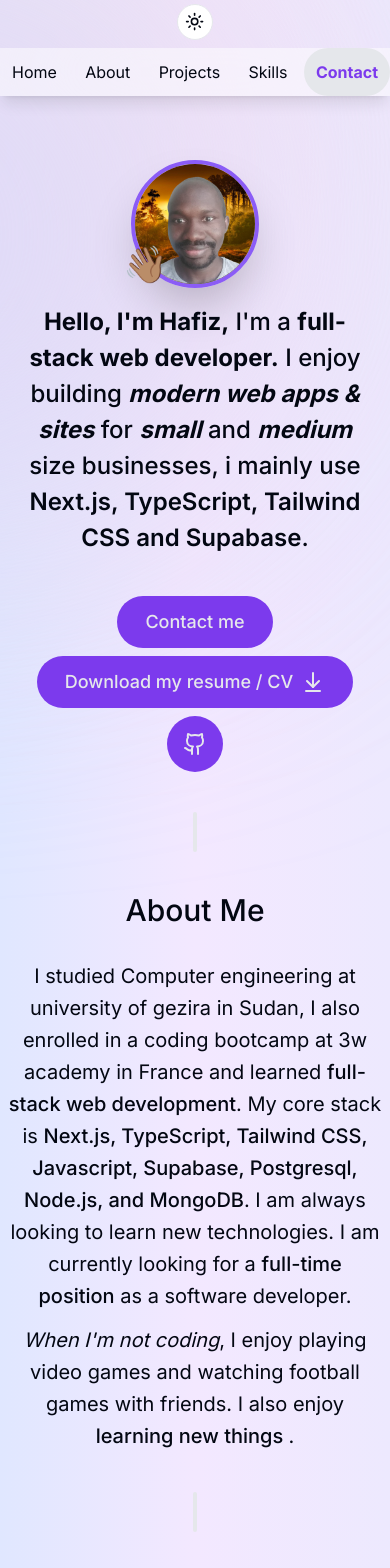
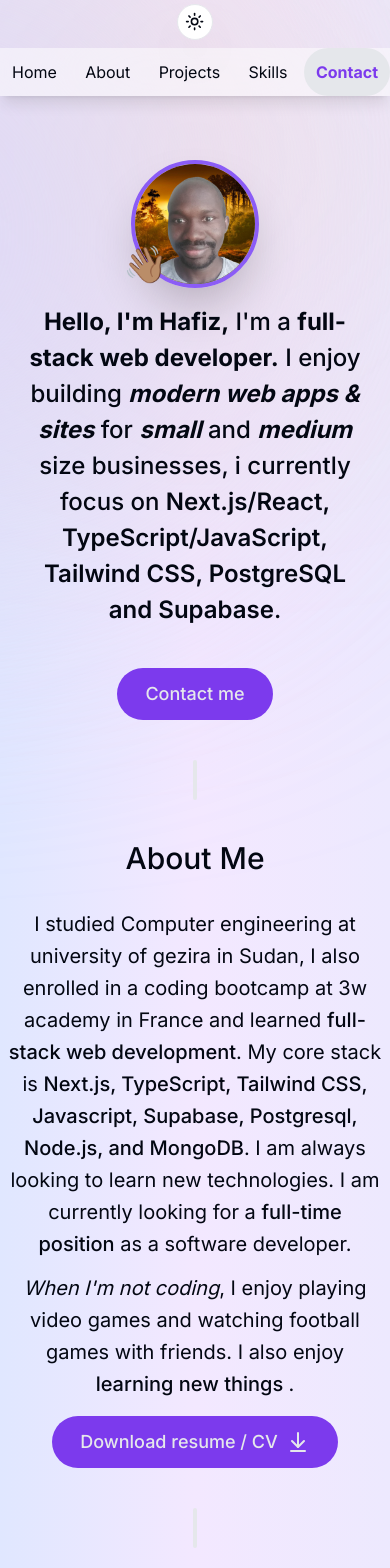
Before and after one commit to Iam-Hafiz/My-portfolio-website, a Next.js app: page / in a window 390 px wide. Shown: the top 1568 px of the page. Built offline with nearby package versions, Linux system fonts and the light colour scheme.

Commit message:
Add styles to footer and some environment variables also adjust more styles  everywhere

```diff
--- a/app/actions/SendContactEmail.ts
+++ b/app/actions/SendContactEmail.ts
@@ -18,8 +18,8 @@ const sendEmail = async (prevState: any, formData: FormData) => {
   const resend = new Resend(process.env.RESEND_API_KEY);
   try {
     const { data, error } = await resend.emails.send({
-      from: `${capitalizeFirstLetter(fullName)}` + "<onboarding@resend.dev>",
-      to: "hafizdotteck@gmail.com",
+      from: `${capitalizeFirstLetter(fullName)}` + `<${process.env.RESEND_DOMAIN}>`,
+      to: process.env.My_EMAIL as string,
       subject: capitalizeFirstLetter(subject),
       reply_to: email,
       react: React.createElement(ContactEmail, {
@@ -32,7 +32,7 @@ const sendEmail = async (prevState: any, formData: FormData) => {
     // data is null or an object with id prop
     // error is null or an object with message prop
 
-    if(!data){
+    if(!data || error){
          return {
            errors: {},
            message:
--- a/app/layout.tsx
+++ b/app/layout.tsx
@@ -31,9 +31,13 @@ export default function RootLayout({
         >
           <div className="bg-[#fbe2e3] absolute top-[-6rem] -z-10 right-[11rem] h-[31.25rem] w-[31.25rem] rounded-full blur-[10rem] sm:w-[68.75rem] dark:bg-[#693e3e]"></div>
           <div
+            className=" bg-yellow-400 dark:bg-yellow-600 absolute top-20 -z-10 left-1/2 -translate-x-1/2 h-[10rem] w-1/4
+        rounded-full blur-[10rem] dark:blur-[6rem]"
+          ></div>
+          <div
             className="bg-[#dbd7fb] absolute top-[-1rem] -z-10 left-[-35rem] h-[31.25rem] w-[50rem]
         rounded-full blur-[10rem] sm:w-[68.75rem] md:left-[-33rem] lg:left-[-28rem] xl:left-[-15rem]
-        2xl:left-[-5rem] dark:bg-[#2b2752]"
+        2xl:left-[-5rem] dark:bg-blue-950"
           ></div>
           <ActiveSectionContextProvider>
             <Header />
--- a/components/About.tsx
+++ b/components/About.tsx
@@ -4,6 +4,7 @@ import React from "react";
 import { motion } from "framer-motion";
 import SectionHeader from "./Section-header";
 import { useSectionInView } from "@/lib/hooks";
+import { ArrowDownToLine } from "lucide-react";
 
 export default function About() {
   const { ref } = useSectionInView("About");
@@ -37,6 +38,16 @@ export default function About() {
         video games and watching football games with friends. I also enjoy{" "}
         <span className="font-medium">learning new things </span>.
       </p>
+      <div className="flex flex-col sm:flex-row items-center justify-center gap-2 px-4 text-lg font-medium mt-4">
+        <a
+          className="group bg-primary text-gray-200 hover:text-gray-100  px-7 py-3 flex items-center gap-2 rounded-full outline-none focus:scale-105 hover:scale-105 active:scale-105 transition cursor-pointer borderBlack dark:bg-white/10"
+          href="/Front-end-CV-Hafiz.pdf"
+          download
+        >
+          Download resume / CV
+          <ArrowDownToLine />
+        </a>
+      </div>
     </motion.section>
   );
 }
--- a/components/Intro.tsx
+++ b/components/Intro.tsx
@@ -4,7 +4,6 @@ import avatar from "@/public/profile-sunset.png";
 import Image from 'next/image';
 import { motion } from "framer-motion";
 import Link from 'next/link';
-import { ArrowDownToLine, Github} from 'lucide-react';
 import { useSectionInView } from '@/lib/hooks';
 import { useActiveSectionContext } from '@/app/context/active-section-context';
 
@@ -53,10 +52,10 @@ export default function Intro() {
         I enjoy building{" "}
         <strong className="italic"> modern web apps & sites</strong> for{" "}
         <strong className="italic">small</strong> and{" "}
-        <strong className="italic">medium </strong> size businesses, i mainly
-        use{" "}
+        <strong className="italic">medium </strong> size businesses, i currently focus on
+        {" "}
         <span className=" font-semibold">
-          Next.js, TypeScript, Tailwind CSS and Supabase
+          Next.js/React, TypeScript/JavaScript, Tailwind CSS, PostgreSQL and Supabase
         </span>
         .
       </motion.p>
@@ -79,22 +78,6 @@ export default function Intro() {
         >
           Contact me
         </Link>
-
-        <a
-          className="group bg-primary text-gray-200 hover:text-gray-100  px-7 py-3 flex items-center gap-2 rounded-full outline-none focus:scale-105 hover:scale-105 active:scale-105 transition cursor-pointer borderBlack dark:bg-white/10"
-          href="/Front-end-CV-Hafiz.pdf"
-          download
-        >
-          Download my resume / CV
-          <ArrowDownToLine />
-        </a>
-        <a
-          className="bg-primary p-4 text-gray-200 hover:text-gray-100  flex items-center gap-2 text-[1.35rem] rounded-full focus:scale-[1.15] hover:scale-[1.15] active:scale-105 transition cursor-pointer borderBlack dark:bg-white/10 dark:text-white/60"
-          href="https://github.com/Iam-Hafiz"
-          target="_blank"
-        >
-          <Github />
-        </a>
       </motion.div>
     </section>
   );
--- a/components/ModeToggle.tsx
+++ b/components/ModeToggle.tsx
@@ -14,7 +14,7 @@ export function ModeToggle() {
     }
   return (
     <motion.div
-      className=" fixed top-1 z-50 flex justify-center items-center "
+      className=" fixed top-1 z-50 flex justify-center items-center"
       initial={{ y: -100, opacity: 0 }}
       animate={{ y: 0, opacity: 1 }}
     >
@@ -22,7 +22,7 @@ export function ModeToggle() {
         variant="outline"
         size="icon"
         onClick={handleClick}
-        className="rounded-full relative dark:text-white h-[2.25rem] w-[2.25rem]"
+        className="rounded-full relative bg-opacity-40 dark:text-white h-[2.25rem] w-[2.25rem] dark:bg-opacity-40 shadow-2xl"
       >
         <Sun className="h-[1.2rem] w-[1.2rem] rotate-0 scale-100 transition-all dark:-rotate-90 dark:scale-0 " />
         <Moon className="absolute h-[1.2rem] w-[1.2rem] rotate-90 scale-0 transition-all dark:rotate-0 dark:scale-100" />
--- a/components/Social-media-links.tsx
+++ b/components/Social-media-links.tsx
@@ -5,14 +5,14 @@ export default function SocialMediaLinks() {
   return (
     <div className=" flex justify-between items-center gap-2">
       <a
-        className="bg-primary p-4 text-gray-200 hover:text-gray-100  flex items-center gap-2 text-[1.35rem] rounded-full focus:scale-[1.15] hover:scale-[1.15] active:scale-105 transition cursor-pointer borderBlack dark:bg-white/10 dark:text-white/60"
+        className=" bg-slate-100 p-4 hover:text-blue-700 dark:hover:text-blue-700 flex items-center gap-2 text-[1.35rem] rounded-md focus:scale-[1.15] hover:scale-[1.15] active:scale-105 transition cursor-pointer dark:bg-white/10 dark:text-white/60"
         href="https://github.com/Iam-Hafiz"
         target="_blank"
       >
         <Github />
       </a>
       <a
-        className="bg-primary p-4 text-gray-200 hover:text-gray-100  flex items-center gap-2 rounded-full focus:scale-[1.15] hover:scale-[1.15] active:scale-105 transition cursor-pointer borderBlack dark:bg-white/10 dark:text-white/60"
+        className="bg-slate-100 p-4 hover:text-blue-700 dark:hover:text-blue-700 flex items-center gap-2 rounded-md focus:scale-[1.15] hover:scale-[1.15] active:scale-105 transition cursor-pointer dark:bg-white/10 dark:text-white/60"
         href="https://www.linkedin.com/in/hafizadam"
         target="_blank"
       >
--- a/components/SubmitBtn.tsx
+++ b/components/SubmitBtn.tsx
@@ -14,7 +14,7 @@ export default function SubmitBtn({ initValue, loadingValue }: SubmitBtnProps) {
     <Button
       type="submit"
       aria-disabled={pending}
-      className=" w-1/2 sm:w-6/12 dark:bg-white/10 dark:hover:bg-white/15 hover:scale-105 transition-all shadow-xl"
+      className=" w-1/2 sm:w-6/12 dark:bg-white/10 dark:hover:bg-white/15 hover:scale-105 transition-all shadow-lg"
     >
       {pending ? (
         <>
```
Also changed, not shown: components/Contact.tsx (+8 -5 lines), components/Footer.tsx (+17 -9 lines).
